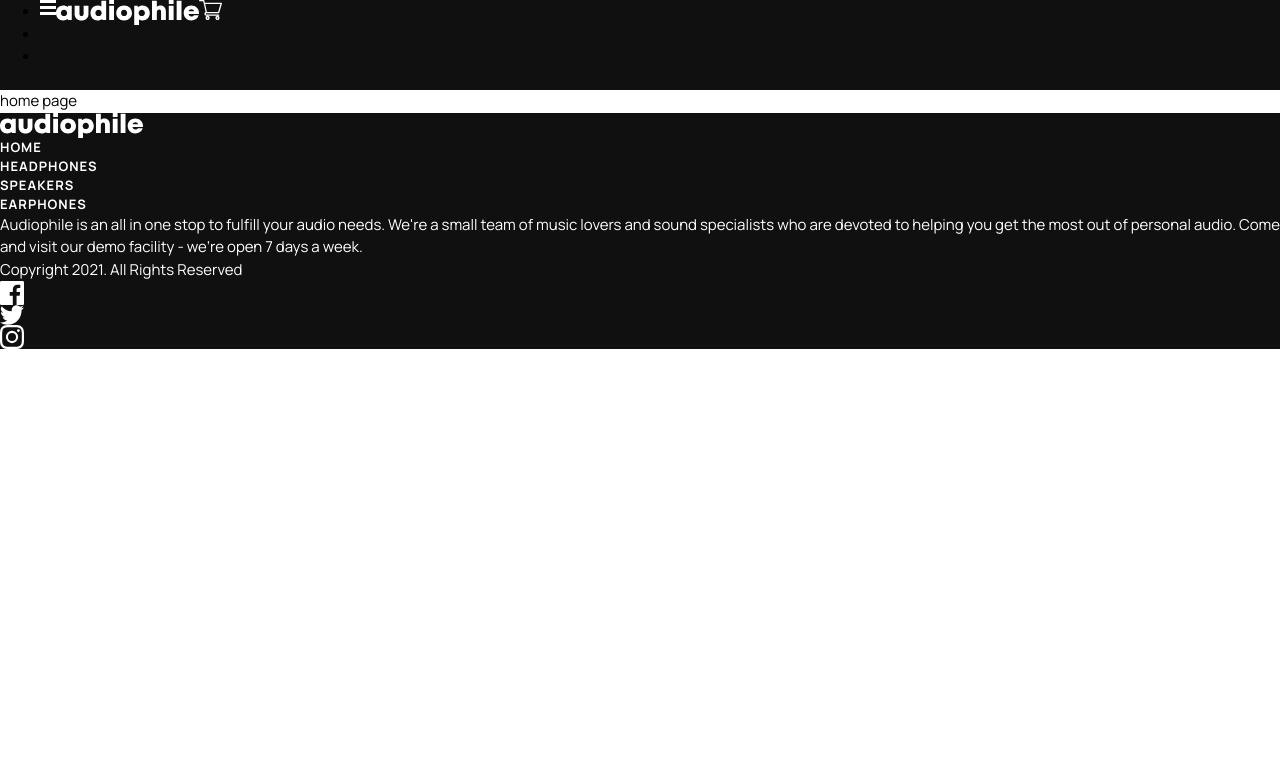
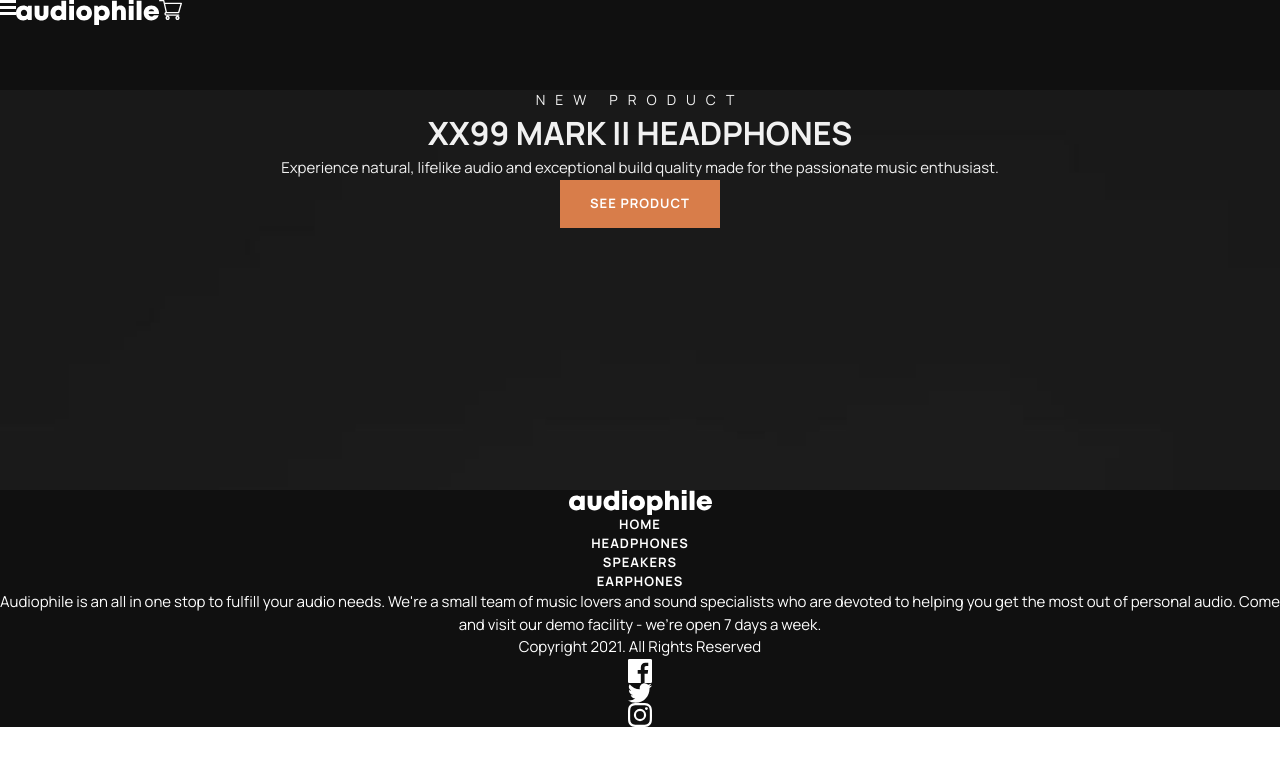
Before and after one commit to russfraze/audiophile-ecommerce-website, a React (Create React App) app: page / in a window 1280 px wide. Shown: the top 766 px of the page. Built offline with nearby package versions, Linux system fonts and the light colour scheme.

Commit message:
reusable button

```diff
--- /dev/null
+++ b/src/UI/Button.js
@@ -0,0 +1,16 @@
+import styles from './Button.module.css'
+
+
+function Button(props) {
+    return (
+        <button
+        className={styles.buttonMain}
+        onClick={props.onClick}
+        type={props.type || 'button'}
+        >
+            {props.children}
+        </button>
+    )
+}
+
+export default Button
--- /dev/null
+++ b/src/UI/Button.module.css
@@ -0,0 +1,18 @@
+.buttonMain {
+    text-transform: uppercase;
+    font-size: 13px;
+    font-weight: var(--fw-bold);
+    letter-spacing: 1px;
+    height: 48px;
+    width: 160px;
+    background-color: var(--clr-dark-coral);
+    color: var(--clr-white);
+    border: none;
+    cursor: pointer;
+}
+
+
+.buttonMain:hover,
+.buttonMain:active {
+  background-color: var(--clr-light-coral);
+}
--- a/src/components/Footer.js
+++ b/src/components/Footer.js
@@ -6,7 +6,7 @@ import { ReactComponent as Instagram } from '../assets/shared/desktop/icon-insta
 
 function Footer() {
     return (
-        <footer className={styles.footer}>
+        <footer className={`${styles.footer} ${'flex_group_column'}`}>
             <Logo />
             <p className='subtitle'>Home</p>
             <p className='subtitle'>Headphones</p>
--- a/src/components/Navbar.module.css
+++ b/src/components/Navbar.module.css
@@ -5,3 +5,8 @@
 
     display: flex;
 }
+
+
+.navBar ul {
+    display: none;
+}
--- a/src/index.css
+++ b/src/index.css
@@ -60,6 +60,7 @@ h1 {
   line-height: 58px;
   letter-spacing: 2px;
   text-transform: uppercase;
+  color: var(--clr-white);
 }
 
 h2 {
@@ -89,6 +90,15 @@ h6 {
   text-transform: uppercase;
 }
 
+.overline {
+  font-size: 14px;
+  text-transform: uppercase;
+  letter-spacing: 10px;
+  line-height: 19px;
+  font-weight: var(--fw-regular);
+  color: var(--clr-dark-grey);
+}
+
 
 .subtitle {
   font-size: 13px;
@@ -103,4 +113,15 @@ body {
   font-family: var(--ff-base);
   font-size: 15px;
   font-weight: var(--fw-regular);
+  color: var(--clr-dark-grey);
 }
+
+
+/* Utilities */
+
+.flex_group_column {
+  display: flex;
+  flex-direction: column;
+  align-items: center;
+  text-align: center;
+}
--- a/src/pages/Home.js
+++ b/src/pages/Home.js
@@ -1,8 +1,20 @@
+import styles from './Home.module.css'
+import Button from '../UI/Button'
+
+
 function Home() {
+
+
     return (
-        <div>
-            home page
+
+        <div className={`${styles.headerImage} ${'flex_group_column'}`}>
+            <p className='overline'>New product</p>
+            <h3>XX99 Mark II Headphones</h3>
+            <p>Experience natural, lifelike audio and exceptional build quality made for the passionate music enthusiast.</p>
+            <Button className={'buttonMain'}>see product</Button>
+
         </div>
+
     )
 }
 
--- /dev/null
+++ b/src/pages/Home.module.css
@@ -0,0 +1,8 @@
+.headerImage {
+
+    height: 400px;
+    width: 100vw;
+    background-size: cover;
+    background-repeat: no-repeat;
+    background-image: url('../assets/home/mobile/image-header.jpg');
+}
```
